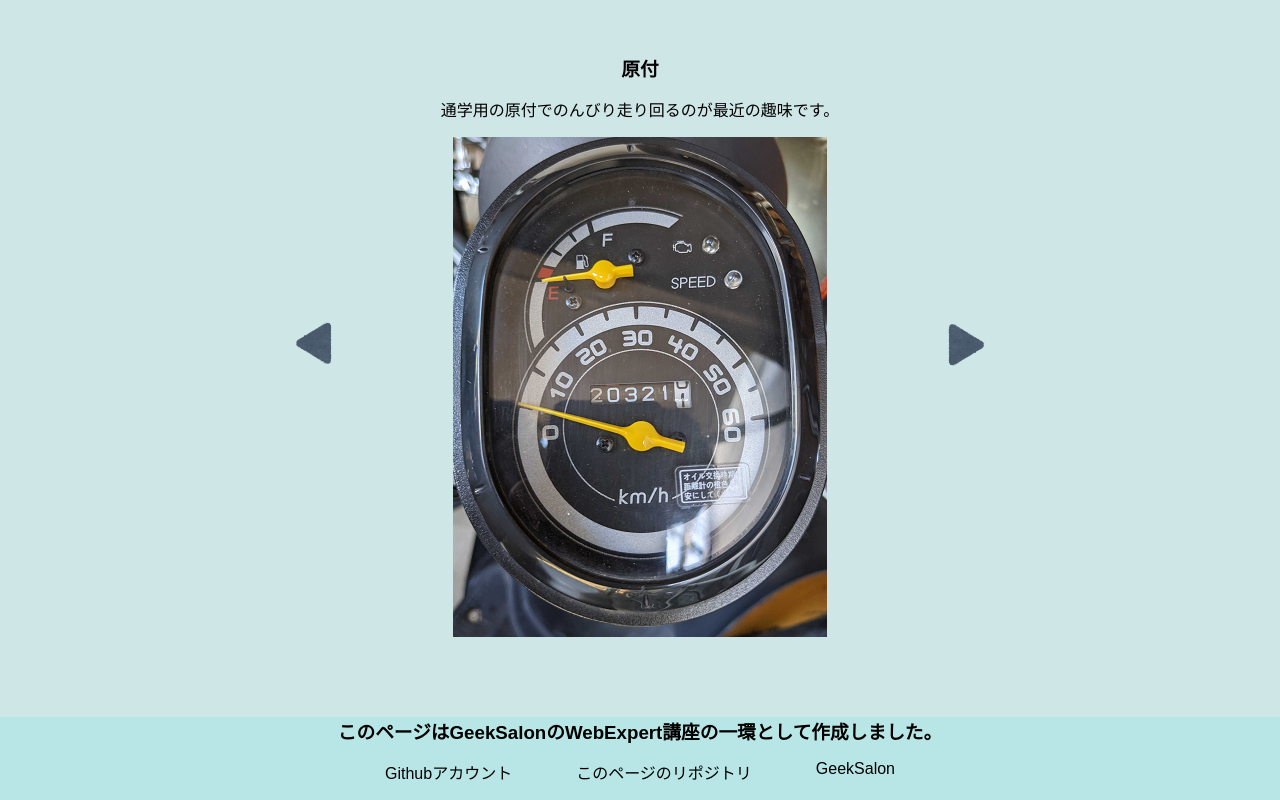
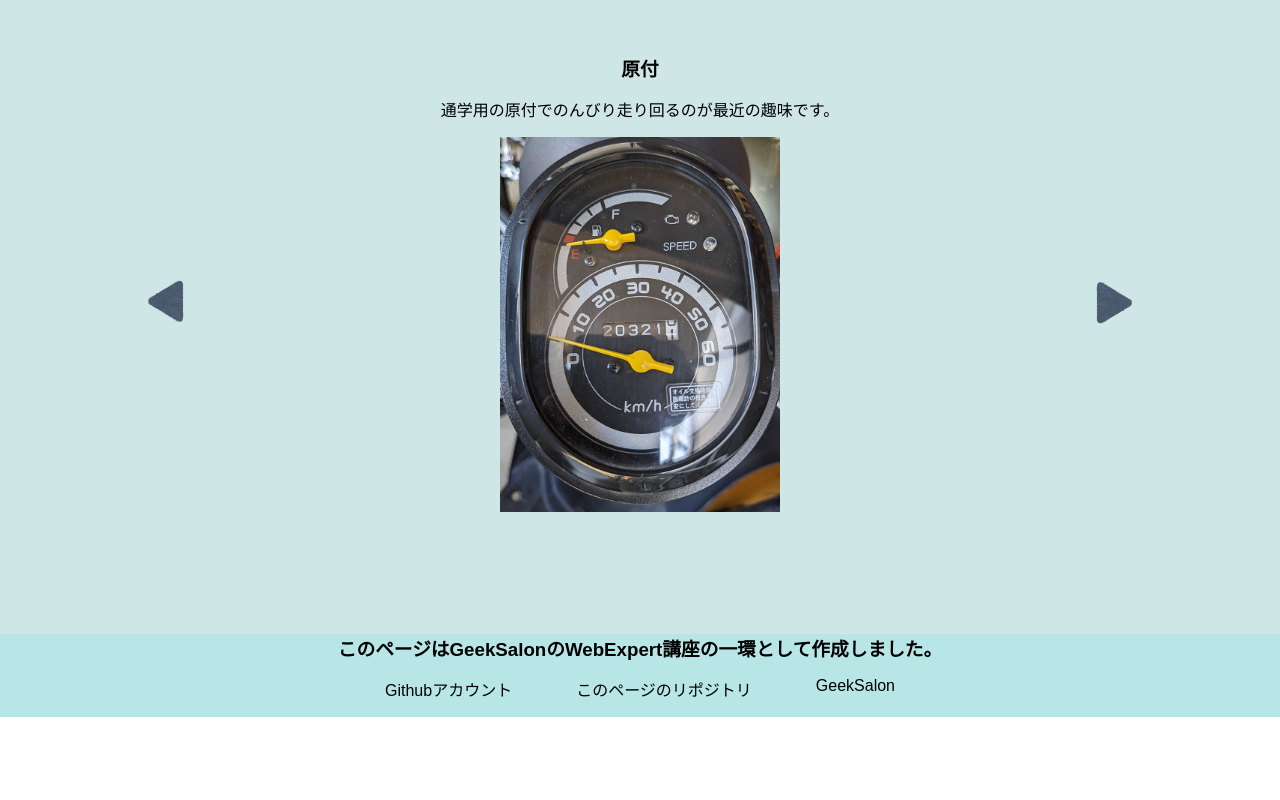
Before and after one commit to SakaMax/my-portfolio, a website: page index.html in a window 1280 px wide. Shown: the part 698-1498 px from the top of the page. After the commit the page ends 1415 px from the top, so only its background shows below. Drawn offline with Linux system fonts and the light colour scheme; some packages are replaced by stand-ins of ours.

Commit message:
趣味ボックスが矢印に対して上下にずれるのを抑制

```diff
--- a/style.css
+++ b/style.css
@@ -128,7 +128,8 @@ header {
 }
 
 .hobby-container {
-  width: 600px;
+  width: 80%;
+  height: 500px;
   display: flex;
   flex-direction: column;
   align-items: center;
@@ -137,6 +138,11 @@ header {
 .hobby-main {
   word-wrap: break-word;
   padding: 1em;
+}
+
+.hobby-img {
+  max-width: 75%;
+  max-height: 75%;
 }
 
 .hobby-arrow {
```
